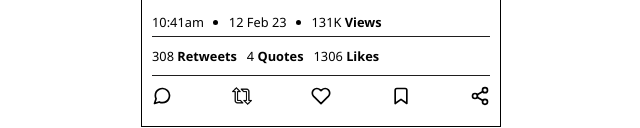
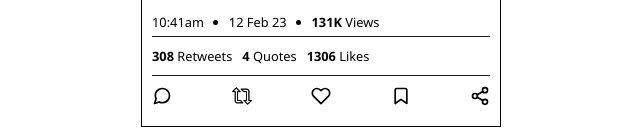
Before and after one commit to cindykandie/twitter-card, a plain HTML site: page index.html in a window 1280 px wide. Shown: the part 460-588 px from the top of the page, without its empty margins (319-959 px from the left). Drawn offline with Linux system fonts and the light colour scheme.

Commit message:
Create twitter card

```diff
--- a/index.html
+++ b/index.html
@@ -24,12 +24,12 @@
         <ul class="tweet-analytics">
                 <li><span>10:41am</span></li>
                 <li><span>12 Feb 23</span></li>
-                <li><span>131K </span>Views</li>
+                <li>131K <span>Views</span></li>
         </ul>
         <ul class="tweet-actions">
-            <li><span>308 </span>Retweets</li>
-            <li><span>4 </span>Quotes</li>
-            <li><span>1306 </span>Likes</li>
+            <li>308 <span>Retweets</span></li>
+            <li>4 <span>Quotes</span></li>
+            <li>1306 <span>Likes</span></li>
          </ul>
 
         <ul class="tweet-icons">
```
